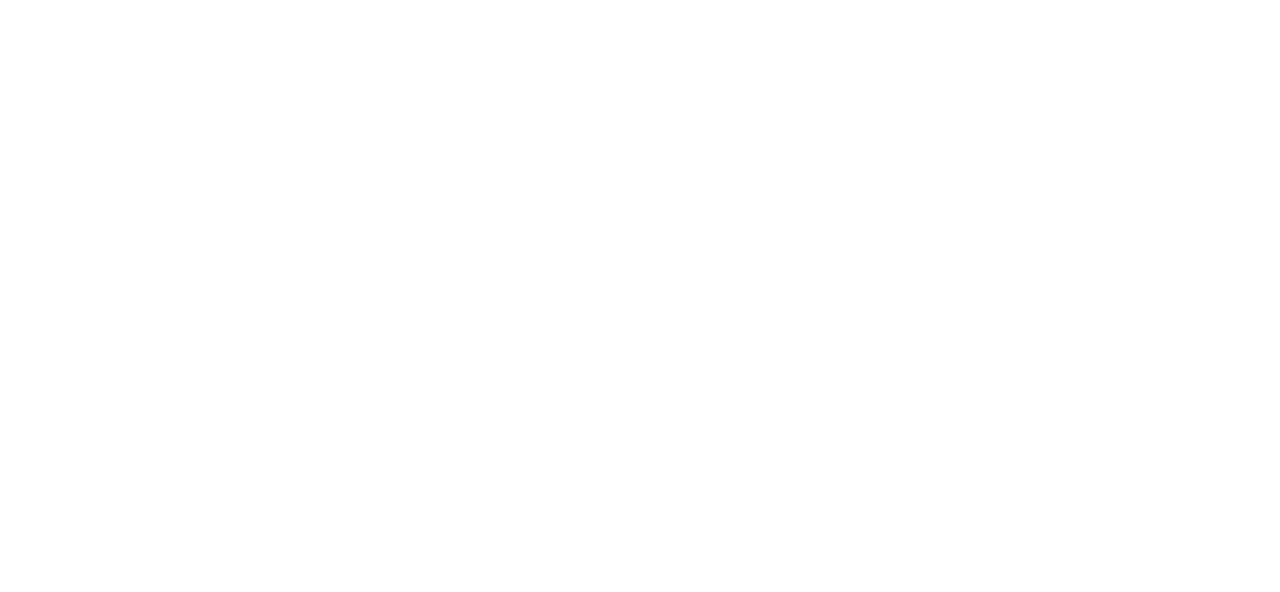
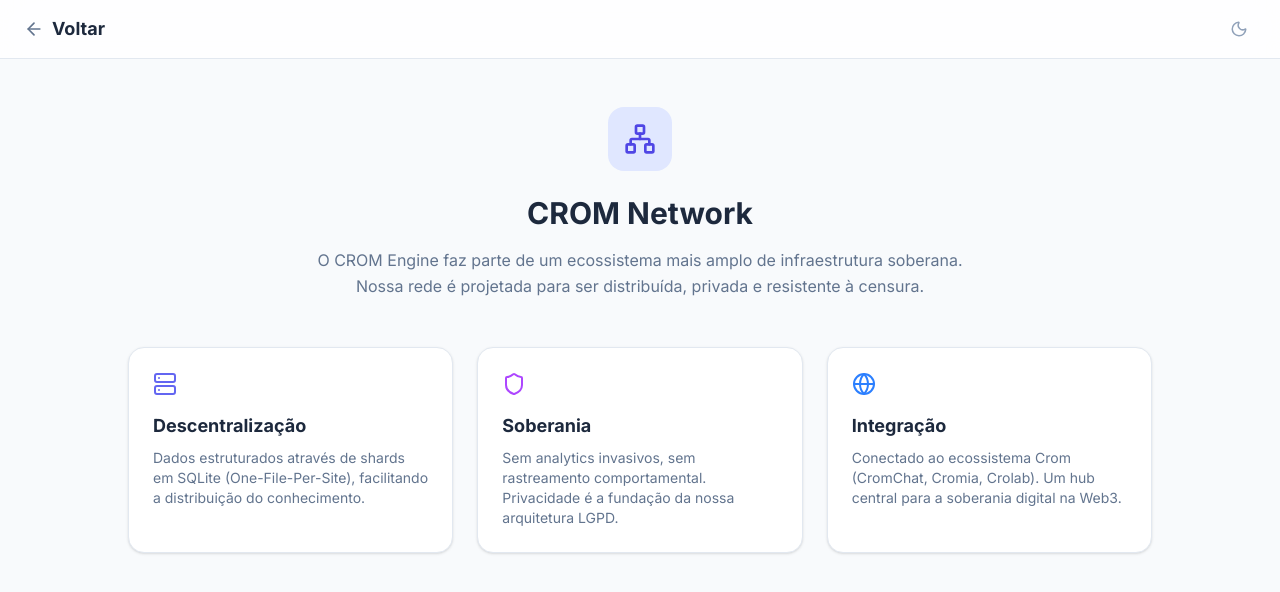
Before and after one commit to MrJc01/crom-pesquisador, a React (Vite) app in the folder frontend/: page /network in a window 1280 px wide. Before the commit this address had no page. Shown: the top 592 px of the page. Built offline with nearby package versions, Linux system fonts and the light colour scheme.

Commit message:
feat: add Network page, API root handler, and update Contribuir link

```diff
--- a/frontend/src/App.tsx
+++ b/frontend/src/App.tsx
@@ -4,6 +4,7 @@ import { SearchPage } from './pages/SearchPage';
 import { SettingsPage } from './pages/SettingsPage';
 import { HistoryPage } from './pages/HistoryPage';
 import { LinkDetailPage } from './pages/LinkDetailPage';
+import { NetworkPage } from './pages/NetworkPage';
 import { useTheme } from './hooks/useTheme';
 
 function AppInner() {
@@ -16,6 +17,7 @@ function AppInner() {
       <Route path="/search" element={<SearchPage />} />
       <Route path="/settings" element={<SettingsPage />} />
       <Route path="/history" element={<HistoryPage />} />
+      <Route path="/network" element={<NetworkPage />} />
       <Route path="/link/:id" element={<LinkDetailPage />} />
     </Routes>
   );
--- a/frontend/src/pages/HomePage.tsx
+++ b/frontend/src/pages/HomePage.tsx
@@ -14,7 +14,7 @@ export function HomePage() {
         <nav className="flex items-center gap-4 md:gap-6">
           <Link to="/network" className="text-xs md:text-sm font-medium text-slate-500 dark:text-slate-400 hover:text-brand-500 dark:hover:text-brand-400 transition-colors">CROM Network</Link>
           <Link to="/api" className="text-xs md:text-sm font-medium text-slate-500 dark:text-slate-400 hover:text-brand-500 dark:hover:text-brand-400 transition-colors">API</Link>
-          <a href="https://github.com/crom-project" target="_blank" rel="noopener noreferrer" className="text-xs md:text-sm font-medium text-slate-500 dark:text-slate-400 hover:text-brand-500 dark:hover:text-brand-400 transition-colors">Contribuir</a>
+          <a href="https://crom.run/apoio" target="_blank" rel="noopener noreferrer" className="text-xs md:text-sm font-medium text-slate-500 dark:text-slate-400 hover:text-brand-500 dark:hover:text-brand-400 transition-colors">Contribuir</a>
           <Link to="/transparency" className="hidden sm:block text-xs md:text-sm font-medium text-slate-500 dark:text-slate-400 hover:text-brand-500 dark:hover:text-brand-400 transition-colors">Transparência</Link>
         </nav>
         <div className="w-px h-5 bg-slate-200 dark:bg-slate-700" />
--- /dev/null
+++ b/frontend/src/pages/NetworkPage.tsx
@@ -0,0 +1,53 @@
+import { Link } from 'react-router-dom';
+import { ArrowLeft, Globe, Server, Shield, Network } from 'lucide-react';
+import { ThemeToggle } from '../components/ThemeToggle';
+
+export function NetworkPage() {
+  return (
+    <div className="min-h-screen bg-slate-50 dark:bg-surface-950 flex flex-col">
+      <header className="sticky top-0 z-40 bg-white/80 dark:bg-surface-950/90 backdrop-blur-xl border-b border-slate-200 dark:border-slate-800/60">
+        <div className="flex items-center justify-between px-4 md:px-6 py-3 max-w-screen-2xl mx-auto">
+          <Link to="/" className="flex items-center gap-2">
+            <ArrowLeft className="w-5 h-5 text-slate-500 dark:text-slate-400" />
+            <span className="font-bold text-lg text-slate-800 dark:text-slate-100 hidden md:block">Voltar</span>
+          </Link>
+          <ThemeToggle />
+        </div>
+      </header>
+
+      <main className="flex-1 flex flex-col items-center py-12 px-4 md:px-6">
+        <div className="w-16 h-16 bg-brand-100 dark:bg-brand-500/20 rounded-2xl flex items-center justify-center mb-6">
+          <Network className="w-8 h-8 text-brand-600 dark:text-brand-400" />
+        </div>
+
+        <h1 className="text-3xl font-bold text-slate-800 dark:text-slate-100 text-center mb-4">
+          CROM Network
+        </h1>
+
+        <p className="text-slate-500 dark:text-slate-400 text-center max-w-2xl mb-12 leading-relaxed">
+          O CROM Engine faz parte de um ecossistema mais amplo de infraestrutura soberana. Nossa rede é projetada para ser distribuída, privada e resistente à censura.
+        </p>
+
+        <div className="grid md:grid-cols-3 gap-6 max-w-5xl w-full">
+          <div className="bg-white dark:bg-surface-900 border border-slate-200 dark:border-slate-800 p-6 rounded-2xl shadow-sm">
+            <Server className="w-6 h-6 text-brand-500 mb-4" />
+            <h3 className="text-lg font-bold text-slate-800 dark:text-slate-100 mb-2">Descentralização</h3>
+            <p className="text-sm text-slate-500 dark:text-slate-400">Dados estruturados através de shards em SQLite (One-File-Per-Site), facilitando a distribuição do conhecimento.</p>
+          </div>
+
+          <div className="bg-white dark:bg-surface-900 border border-slate-200 dark:border-slate-800 p-6 rounded-2xl shadow-sm">
+            <Shield className="w-6 h-6 text-purple-500 mb-4" />
+            <h3 className="text-lg font-bold text-slate-800 dark:text-slate-100 mb-2">Soberania</h3>
+            <p className="text-sm text-slate-500 dark:text-slate-400">Sem analytics invasivos, sem rastreamento comportamental. Privacidade é a fundação da nossa arquitetura LGPD.</p>
+          </div>
+
+          <div className="bg-white dark:bg-surface-900 border border-slate-200 dark:border-slate-800 p-6 rounded-2xl shadow-sm">
+            <Globe className="w-6 h-6 text-blue-500 mb-4" />
+            <h3 className="text-lg font-bold text-slate-800 dark:text-slate-100 mb-2">Integração</h3>
+            <p className="text-sm text-slate-500 dark:text-slate-400">Conectado ao ecossistema Crom (CromChat, Cromia, Crolab). Um hub central para a soberania digital na Web3.</p>
+          </div>
+        </div>
+      </main>
+    </div>
+  );
+}
```
Also changed, not shown: 1 other file (tests, documents, lock files or other folders).
